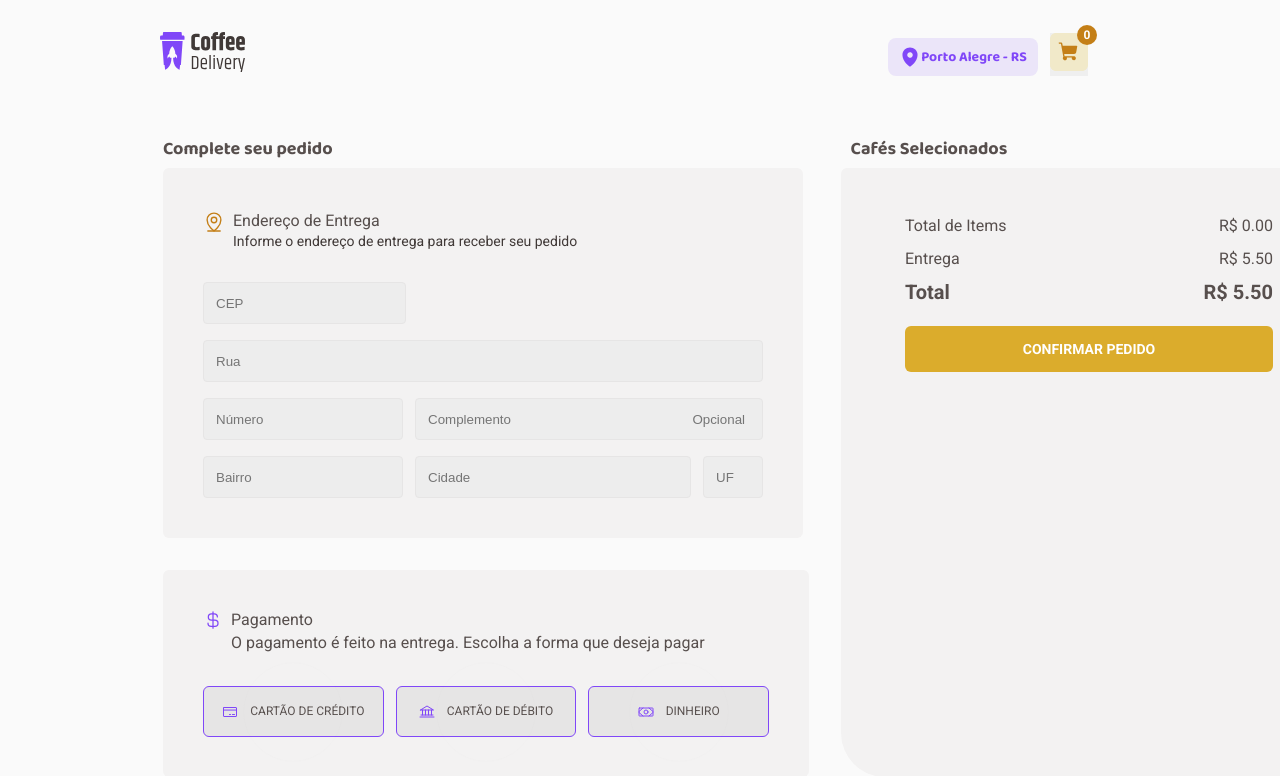
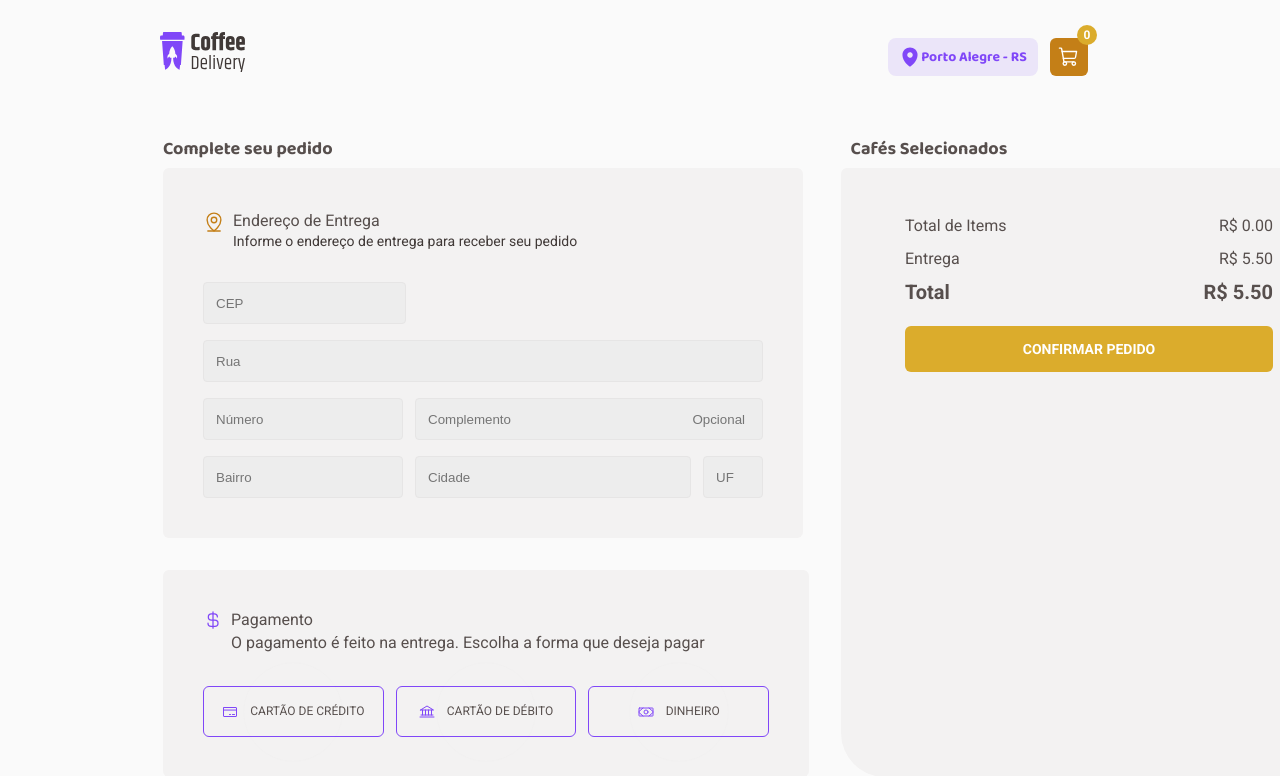
Before and after one commit to TrillesP/Cypress-Store-Automation, a React (Vite) app: page /checkout in a window 1280 px wide. Shown: the top 776 px of the page. Built offline with nearby package versions, Linux system fonts and the light colour scheme.

Commit message:
Added selected state to payment method button. Added some hover state to other components too.

```diff
--- a/src/App.tsx
+++ b/src/App.tsx
@@ -2,7 +2,7 @@ import { ThemeProvider } from 'styled-components'
 import { BrowserRouter } from 'react-router-dom'
 import { GlobalStyle } from '@/styles/global'
 import { defaultTheme } from '@/styles/themes/default'
-import { Router } from '@/Router'
+import { Router } from './Router'
 import { CartContextProvider } from './contexts/CartContext'
 import { ProductsContextProvider } from './contexts/ProductsContext'
 import { OrderContextProvider } from './contexts/OrderContext'
--- a/src/components/Header/index.tsx
+++ b/src/components/Header/index.tsx
@@ -11,6 +11,7 @@ import locationIcon from '../../assets/LocationIcon.svg'
 import { useContext } from 'react'
 import { CartContext } from '../../contexts/CartContext'
 import { NavLink } from 'react-router-dom'
+import { ShoppingCart } from 'phosphor-react'
 
 export function Header() {
   const { cart } = useContext(CartContext)
@@ -27,7 +28,7 @@ export function Header() {
         </LocationPill>
         <NavLink to="/checkout" title="checkout">
           <CartButton>
-            <img src={cartImg} alt="" />
+            <ShoppingCart size={28} />
           </CartButton>
         </NavLink>
         <CartQtyIndicator>{cart.length}</CartQtyIndicator>
--- a/src/components/Header/styles.ts
+++ b/src/components/Header/styles.ts
@@ -31,7 +31,20 @@ export const LocationPill = styled.div`
 
 export const CartButton = styled.button`
   border: none;
+  width: 38px;
+  height: 38px;
+  display: flex;
+  flex-direction: row;
+  justify-content: center;
+  align-items: center;
+
+  background: ${(props) => props.theme['yellow-dark']};
+  color: ${(props) => props.theme.white};
+  padding: 8px;
+  gap: 8px;
+  border-radius: 6px;
   &:hover {
+    background: ${(props) => props.theme.yellow};
     cursor: pointer;
   }
 `
@@ -46,7 +59,7 @@ export const CartQtyIndicator = styled.span`
   align-items: center;
   justify-content: center;
   border-radius: 999px;
-  background: ${(props) => props.theme['yellow-dark']};
+  background: ${(props) => props.theme.yellow};
   color: white;
 
   font-family: 'Roboto';
--- a/src/pages/Checkout/components/CartItem/styles.tsx
+++ b/src/pages/Checkout/components/CartItem/styles.tsx
@@ -68,6 +68,7 @@ export const AddAndRemoveCounter = styled.div`
     background: ${(props) => props.theme['base-button']};
     border-style: none;
     &:hover {
+      background: ${(props) => props.theme['base-hover']};
       cursor: pointer;
     }
   }
@@ -97,7 +98,7 @@ export const RemoveFromCartButton = styled.div`
   height: 32px;
   &:hover {
     cursor: pointer;
-    ${(props) => props.theme['base-hover']};
+    background: ${(props) => props.theme['base-hover']};
   }
 `
 
--- a/src/pages/Checkout/index.tsx
+++ b/src/pages/Checkout/index.tsx
@@ -10,7 +10,7 @@ import {
 } from 'phosphor-react'
 import { defaultTheme } from '@/styles/themes/default'
 import { CartItem } from './components/CartItem'
-import { useContext } from 'react'
+import { useContext, useState } from 'react'
 import { CartContext } from '@/contexts/CartContext'
 import { OrderContext } from '@/contexts/OrderContext'
 import * as zod from 'zod'
@@ -77,6 +77,24 @@ export function Checkout() {
       />
     )
   })
+
+  const [paymentMethodState, setPaymentMethodState] = useState('')
+
+  function handleChangeOfToMoney() {
+    console.log('i have been called (money)')
+    setPaymentMethodState('money')
+  }
+
+  function handleChangeOfToCreditCard() {
+    console.log('i have been called (credit)')
+    setPaymentMethodState('credit')
+  }
+
+  function handleChangeOfToDebitCard() {
+    console.log('i have been called (debit)')
+    setPaymentMethodState('debit')
+  }
+
   return (
     <>
       <FormProvider {...newCheckoutForm}>
@@ -135,25 +153,36 @@ export function Checkout() {
                   </Styled.PaymentInfoTextContainer>
                 </Styled.PaymentInfoHeaderContainer>
                 <Styled.PaymentOptionsSelectContainer>
-                  <Styled.PaymentOptionsSelector>
+                  <Styled.PaymentOptionsSelector
+                    className={
+                      paymentMethodState === 'credit' ? 'selected' : ''
+                    }
+                    onClick={handleChangeOfToCreditCard}
+                  >
+                    <input
+                      type="radio"
+                      value="Cartão de crédito"
+                      {...register('paymentMethod')}
+                    />
+                    <CreditCard size={16} color={defaultTheme.purple} />
+                    Cartão de Crédito
+                  </Styled.PaymentOptionsSelector>
+                  <Styled.PaymentOptionsSelector
+                    className={paymentMethodState === 'debit' ? 'selected' : ''}
+                    onClick={handleChangeOfToDebitCard}
+                  >
                     <input
                       type="radio"
                       value="Cartão de débito"
                       {...register('paymentMethod')}
                     />
-                    <CreditCard size={16} color={defaultTheme.purple} />
-                    Cartão de Crédito
-                  </Styled.PaymentOptionsSelector>
-                  <Styled.PaymentOptionsSelector>
-                    <input
-                      type="radio"
-                      value="Cartão de crédito"
-                      {...register('paymentMethod')}
-                    />
                     <Bank size={16} color={defaultTheme.purple} />
                     Cartão de Débito
                   </Styled.PaymentOptionsSelector>
-                  <Styled.PaymentOptionsSelector>
+                  <Styled.PaymentOptionsSelector
+                    className={paymentMethodState === 'money' ? 'selected' : ''}
+                    onClick={handleChangeOfToMoney}
+                  >
                     <input
                       type="radio"
                       value="Dinheiro"
--- a/src/pages/Checkout/styles.ts
+++ b/src/pages/Checkout/styles.ts
@@ -1,4 +1,4 @@
-import styled from 'styled-components'
+import styled, { css } from 'styled-components'
 
 export const MainCheckoutContainer = styled.div`
   display: flex;
@@ -166,12 +166,15 @@ export const PaymentOptionsSelectContainer = styled.div`
   align-items: center;
   padding: 0px;
   gap: 12px;
+
+  .selected {
+    background: ${(props) => props.theme['purple-light']};
+  }
 `
 
 export const PaymentOptionsSelector = styled.div`
   width: 180.67px;
   height: 51px;
-  background: ${(props) => props.theme['base-button']};
   border: none;
   display: flex;
   flex-direction: row;
@@ -189,8 +192,13 @@ export const PaymentOptionsSelector = styled.div`
   line-height: 160%;
   text-transform: uppercase;
 
+  .selected {
+    background: ${(props) => props.theme['purple-light']};
+  }
+
   &:hover {
-    /* cursor: pointer; */
+    cursor: pointer;
+    background: ${(props) => props.theme['base-hover']};
   }
 
   input {
@@ -258,6 +266,7 @@ export const ConfirmOrderButton = styled.button`
   text-transform: uppercase;
 
   &:hover {
+    background: ${(props) => props.theme['yellow-dark']};
     cursor: pointer;
   }
 `
--- a/src/pages/Home/components/CoffeeCard/styles.ts
+++ b/src/pages/Home/components/CoffeeCard/styles.ts
@@ -109,7 +109,7 @@ export const AddAndRemoveCounter = styled.div`
 export const PlusAndMinusButton = styled.button`
   color: ${(props) => props.theme['purple-dark']};
   &:hover {
-    color: ${(props) => props.theme.purple};
+    background: ${(props) => props.theme['base-hover']};
   }
 `
 
```
